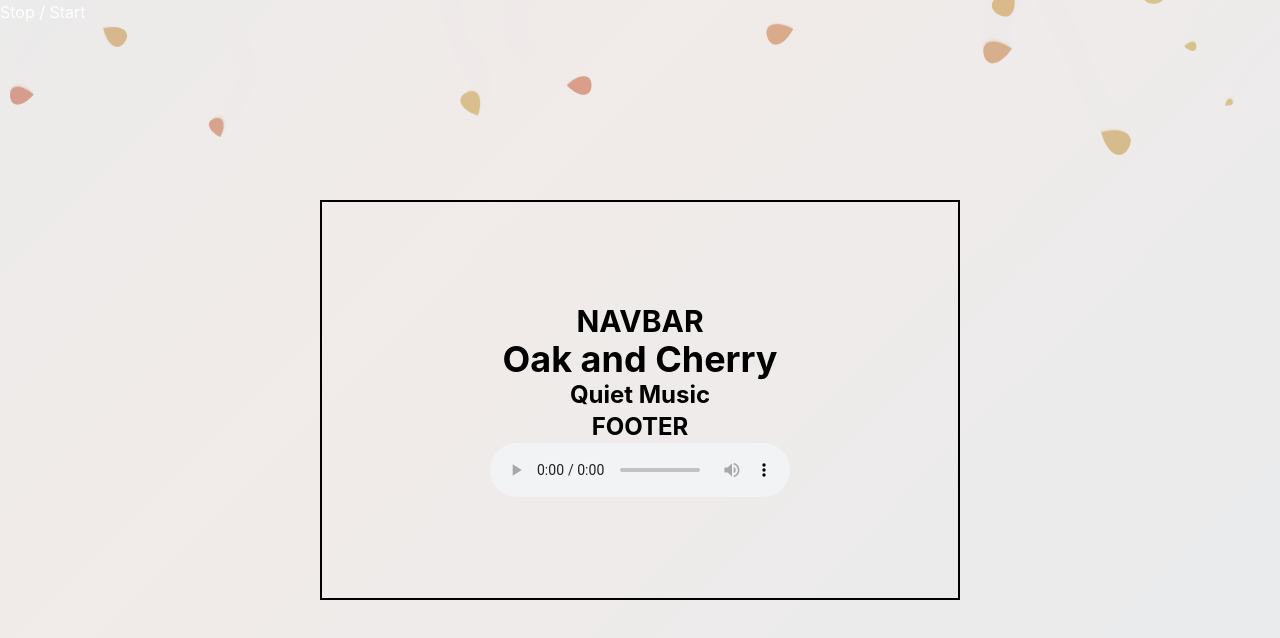
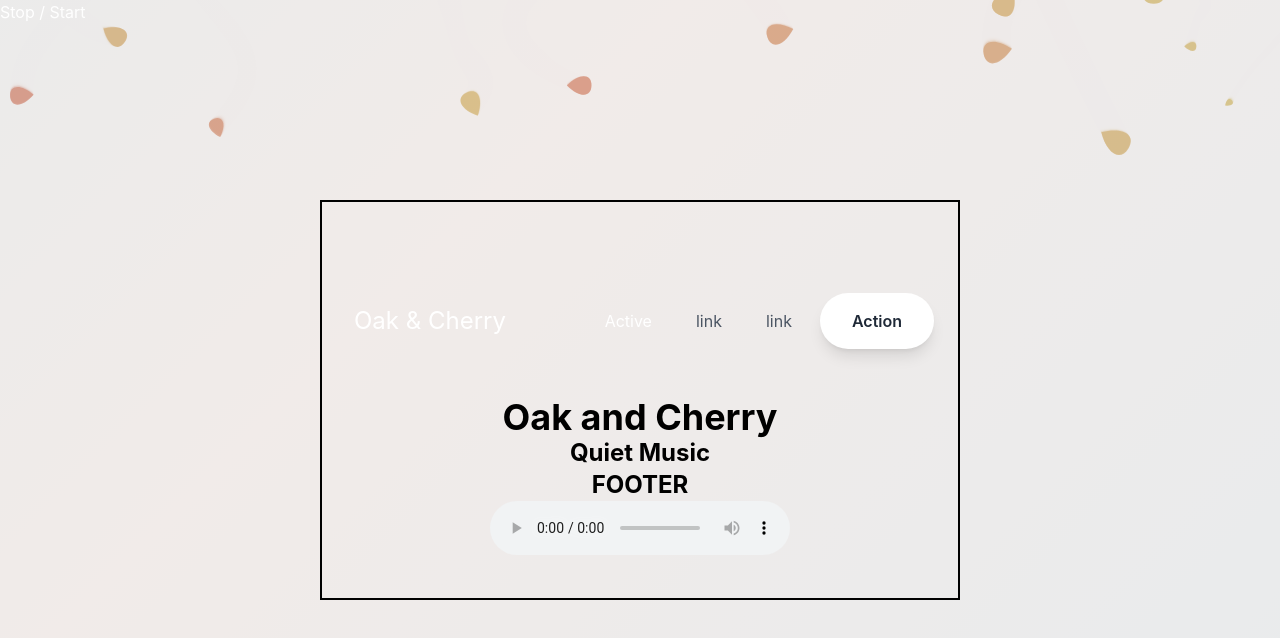
Before and after one commit to papercircuit/oak-and-cherry, a React (Create React App) app: page / in a window 1280 px wide. Shown: the top 638 px of the page. Built offline with nearby package versions, Linux system fonts and the light colour scheme; the HTML template or start-up script is replaced by a standard one.

Commit message:
Hamburger menu added, Navbar styling

```diff
--- a/src/components/Navbar.js
+++ b/src/components/Navbar.js
@@ -1,11 +1,46 @@
-import React from 'react';
+import React, { useState } from 'react';
 
 const Navbar = () => {
-    return (
-        <div className="bg-transparent">
-            <p className="text-3xl font-bold text-center">NAVBAR</p>
+  const [isNavOpen, setIsNavOpen] = useState(false);
+
+  const toggleNav = () => {
+    setIsNavOpen(!isNavOpen);
+  };
+
+  return (
+    <div className="bg-transparent">
+      <nav className="flex items-center justify-between flex-wrap bg-transparent p-6">
+        <ul className="flex items-center flex-shrink-0 text-white mr-6">
+          <li className="mr-6">
+            <a className="text-white no-underline hover:text-white hover:no-underline" href="#">
+              <span className="text-2xl pl-2"><i className="em em-grinning"></i> Oak & Cherry</span>
+            </a>
+          </li>
+        </ul>
+        <div className="block lg:hidden">
+          <button id="nav-toggle" className="flex items-center px-3 py-2 border rounded text-white border-white hover:text-white hover:border-white" onClick={toggleNav}>
+            <svg className="fill-current h-3 w-3" viewBox="0 0 20 20" xmlns="http://www.w3.org/2000/svg"><title>Menu</title><path d="M0 3h20v2H0V3zm0 6h20v2H0V9zm0 6h20v2H0v-2z" /></svg>
+          </button>
         </div>
-    );
-}
+        <div className={`w-full flex-grow lg:flex lg:items-center lg:w-auto mt-2 lg:mt-0 bg-transparent z-20 ${isNavOpen ? '' : 'hidden'}`} id="nav-content">
+          <ul className="list-reset lg:flex justify-end flex-1 items-center">
+            <li className="mr-3">
+              <a className="inline-block py-2 px-4 text-white no-underline" href="#">Active</a>
+            </li>
+            <li className="mr-3">
+              <a className="inline-block text-gray-600 no-underline hover:text-gray-200 hover:text-underline py-2 px-4" href="#">link</a>
+            </li>
+            <li className="mr-3">
+              <a className="inline-block text-gray-600 no-underline hover:text-gray-200 hover:text-underline py-2 px-4" href="#">link</a>
+            </li>
+          </ul>
+          <button id="navAction" className="mx-auto lg:mx-0 hover:underline bg-white text-gray-800 font-semibold rounded-full my-6 py-4 px-8 shadow-lg focus:outline-none focus:shadow-outline transform transition hover:scale-105 duration-300 ease-in-out">
+            Action
+          </button>
+        </div>
+      </nav>
+    </div>
+  );
+};
 
 export default Navbar;
```
Also changed, not shown: src/App.css (deleted, +0 -38 lines).
